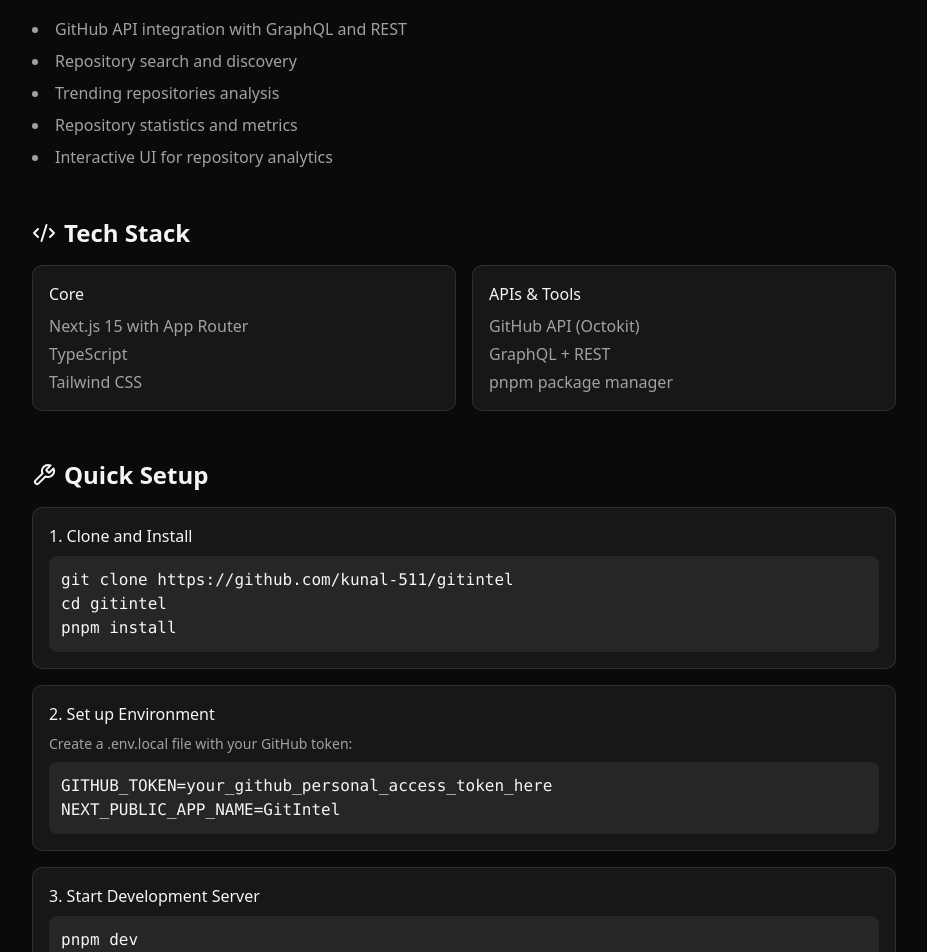
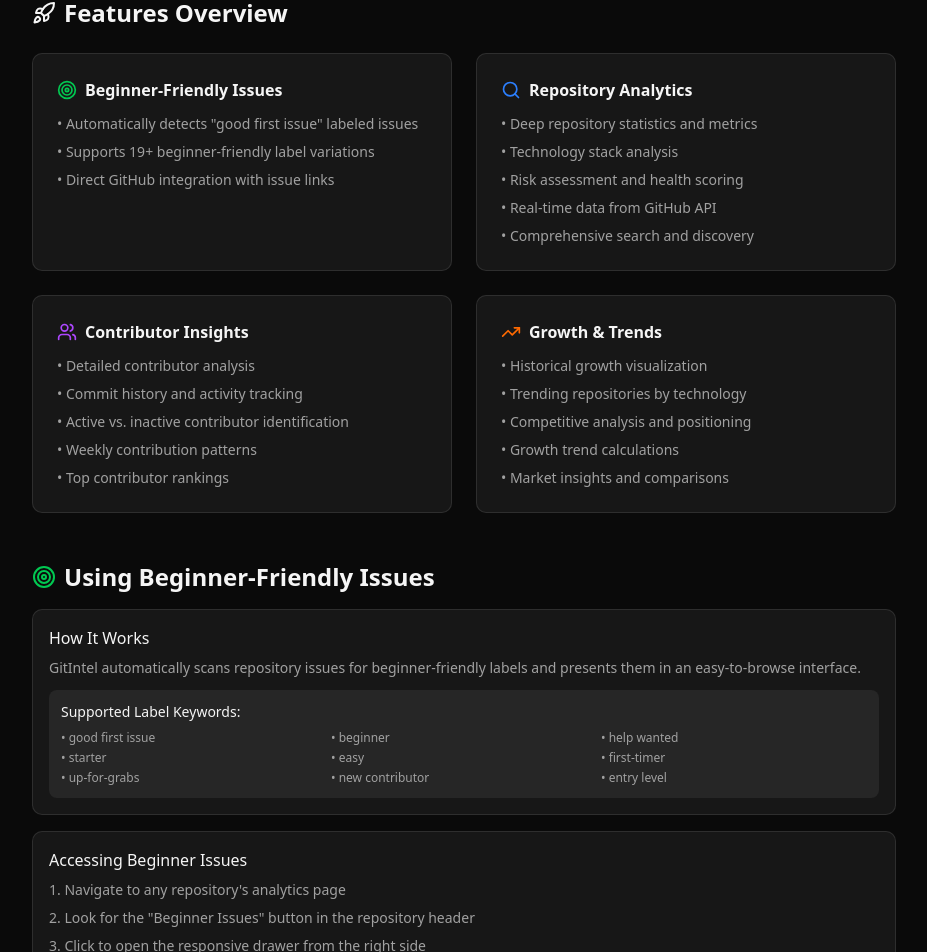
Before and after one commit to kunal-511/GitIntel, a Next.js app: page /docs in a window 1280 px wide. Shown: the part 211-1163 px from the top of the page, without its empty margins (176-1103 px from the left). Built offline with nearby package versions, Linux system fonts and the light colour scheme.

Commit message:
Updated readme and docs

```diff
--- a/src/app/docs/page.tsx
+++ b/src/app/docs/page.tsx
@@ -1,4 +1,4 @@
-import { Rocket, Code2, Wrench } from 'lucide-react';
+import { Rocket, Code2, Wrench, Users, Target, TrendingUp, Search } from 'lucide-react';
 
 export default function DocsPage() {
   return (
@@ -8,23 +8,113 @@ export default function DocsPage() {
         <div className="text-center space-y-4">
           <h1 className="text-4xl font-bold">GitIntel Documentation</h1>
           <p className="text-lg text-muted-foreground">
-            A passion project for analyzing GitHub repositories and understanding open source trends
+            A comprehensive platform for analyzing GitHub repositories, discovering beginner-friendly issues, and understanding open source trends
           </p>
         </div>
 
         {/* Features Section */}
+        <section className="space-y-6">
+          <h2 className="text-2xl font-semibold flex items-center gap-2">
+            <Rocket className="h-6 w-6" />
+            Features Overview
+          </h2>
+
+          <div className="grid grid-cols-1 md:grid-cols-2 gap-6">
+            <div className="bg-card rounded-lg p-6 border">
+              <div className="flex items-center gap-2 mb-3">
+                <Target className="h-5 w-5 text-green-500" />
+                <h3 className="font-semibold">Beginner-Friendly Issues</h3>
+              </div>
+              <ul className="space-y-2 text-sm text-muted-foreground">
+                <li>• Automatically detects "good first issue" labeled issues</li>
+                <li>• Supports 19+ beginner-friendly label variations</li>
+                <li>• Direct GitHub integration with issue links</li>
+              </ul>
+            </div>
+
+            <div className="bg-card rounded-lg p-6 border">
+              <div className="flex items-center gap-2 mb-3">
+                <Search className="h-5 w-5 text-blue-500" />
+                <h3 className="font-semibold">Repository Analytics</h3>
+              </div>
+              <ul className="space-y-2 text-sm text-muted-foreground">
+                <li>• Deep repository statistics and metrics</li>
+                <li>• Technology stack analysis</li>
+                <li>• Risk assessment and health scoring</li>
+                <li>• Real-time data from GitHub API</li>
+                <li>• Comprehensive search and discovery</li>
+              </ul>
+            </div>
+
+            <div className="bg-card rounded-lg p-6 border">
+              <div className="flex items-center gap-2 mb-3">
+                <Users className="h-5 w-5 text-purple-500" />
+                <h3 className="font-semibold">Contributor Insights</h3>
+              </div>
+              <ul className="space-y-2 text-sm text-muted-foreground">
+                <li>• Detailed contributor analysis</li>
+                <li>• Commit history and activity tracking</li>
+                <li>• Active vs. inactive contributor identification</li>
+                <li>• Weekly contribution patterns</li>
+                <li>• Top contributor rankings</li>
+              </ul>
+            </div>
+
+            <div className="bg-card rounded-lg p-6 border">
+              <div className="flex items-center gap-2 mb-3">
+                <TrendingUp className="h-5 w-5 text-orange-500" />
+                <h3 className="font-semibold">Growth & Trends</h3>
+              </div>
+              <ul className="space-y-2 text-sm text-muted-foreground">
+                <li>• Historical growth visualization</li>
+                <li>• Trending repositories by technology</li>
+                <li>• Competitive analysis and positioning</li>
+                <li>• Growth trend calculations</li>
+                <li>• Market insights and comparisons</li>
+              </ul>
+            </div>
+          </div>
+        </section>
+
+        {/* Beginner Issues Guide */}
         <section className="space-y-4">
           <h2 className="text-2xl font-semibold flex items-center gap-2">
-            <Rocket className="h-6 w-6" />
-            Current Features
+            <Target className="h-6 w-6 text-green-500" />
+            Using Beginner-Friendly Issues
           </h2>
-          <ul className="list-disc list-inside space-y-2 text-muted-foreground">
-            <li>GitHub API integration with GraphQL and REST</li>
-            <li>Repository search and discovery</li>
-            <li>Trending repositories analysis</li>
-            <li>Repository statistics and metrics</li>
-            <li>Interactive UI for repository analytics</li>
-          </ul>
+          <div className="space-y-4">
+            <div className="bg-card rounded-lg p-4 border">
+              <h3 className="font-medium mb-2">How It Works</h3>
+              <p className="text-sm text-muted-foreground mb-3">
+                GitIntel automatically scans repository issues for beginner-friendly labels and presents them in an easy-to-browse interface.
+              </p>
+              <div className="bg-muted p-3 rounded-md">
+                <h4 className="text-sm font-medium mb-2">Supported Label Keywords:</h4>
+                <div className="text-xs text-muted-foreground grid grid-cols-2 md:grid-cols-3 gap-1">
+                  <span>• good first issue</span>
+                  <span>• beginner</span>
+                  <span>• help wanted</span>
+                  <span>• starter</span>
+                  <span>• easy</span>
+                  <span>• first-timer</span>
+                  <span>• up-for-grabs</span>
+                  <span>• new contributor</span>
+                  <span>• entry level</span>
+                </div>
+              </div>
+            </div>
+
+            <div className="bg-card rounded-lg p-4 border">
+              <h3 className="font-medium mb-2">Accessing Beginner Issues</h3>
+              <ol className="list-decimal list-inside space-y-2 text-sm text-muted-foreground">
+                <li>Navigate to any repository's analytics page</li>
+                <li>Look for the "Beginner Issues" button in the repository header</li>
+                <li>Click to open the responsive drawer from the right side</li>
+                <li>Browse issues with full context including labels and creation dates</li>
+                <li>Click "View on GitHub" to open issues directly</li>
+              </ol>
+            </div>
+          </div>
         </section>
 
         {/* Tech Stack */}
@@ -35,19 +125,23 @@ export default function DocsPage() {
           </h2>
           <div className="grid grid-cols-1 md:grid-cols-2 gap-4">
             <div className="bg-card rounded-lg p-4 border">
-              <h3 className="font-medium mb-2">Core</h3>
+              <h3 className="font-medium mb-2">Frontend</h3>
               <ul className="space-y-1 text-muted-foreground">
                 <li>Next.js 15 with App Router</li>
-                <li>TypeScript</li>
-                <li>Tailwind CSS</li>
+                <li>TypeScript for type safety</li>
+                <li>Tailwind CSS for styling</li>
+                <li>shadcn/ui component library</li>
+                <li>Recharts for data visualization</li>
               </ul>
             </div>
             <div className="bg-card rounded-lg p-4 border">
-              <h3 className="font-medium mb-2">APIs & Tools</h3>
+              <h3 className="font-medium mb-2">APIs & Integration</h3>
               <ul className="space-y-1 text-muted-foreground">
-                <li>GitHub API (Octokit)</li>
-                <li>GraphQL + REST</li>
-                <li>pnpm package manager</li>
+                <li>GitHub GraphQL API</li>
+                <li>GitHub REST API (Octokit)</li>
+                <li>Real-time data fetching</li>
+                <li>Robust error handling</li>
+                <li>Request timeout management</li>
               </ul>
             </div>
           </div>
--- a/src/components/Footer.tsx
+++ b/src/components/Footer.tsx
@@ -60,7 +60,7 @@ const Footer = () => {
             <h4 className="font-semibold mb-4">Connect</h4>
             <div className="flex space-x-4">
               <a
-                href="https://github.com/yourusername/gitintel"
+                href="https://github.com/kunal-511/gitintel"
                 target="_blank"
                 rel="noopener noreferrer"
                 className="text-muted-foreground hover:text-primary"
```
Also changed, not shown: 1 other file (tests, documents, lock files or other folders).
